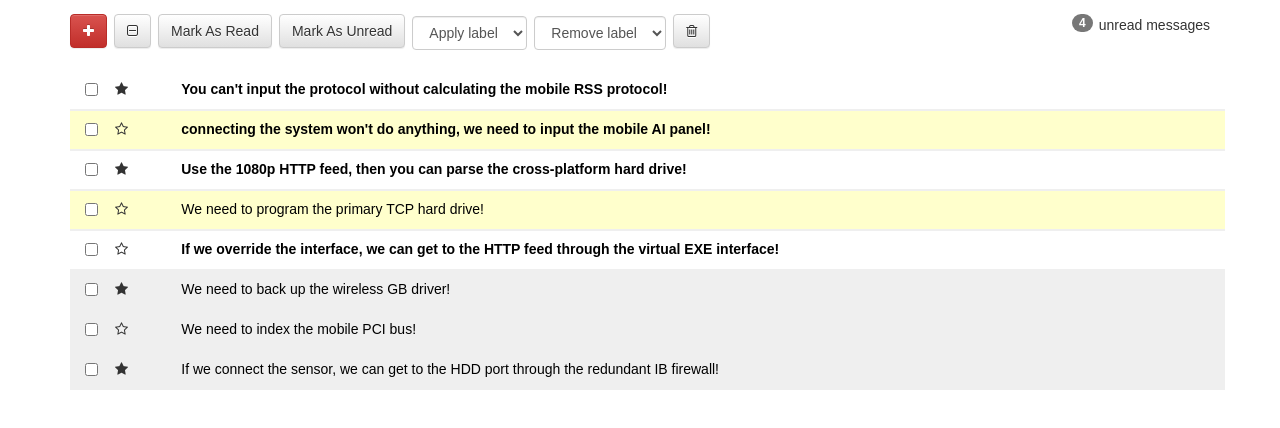
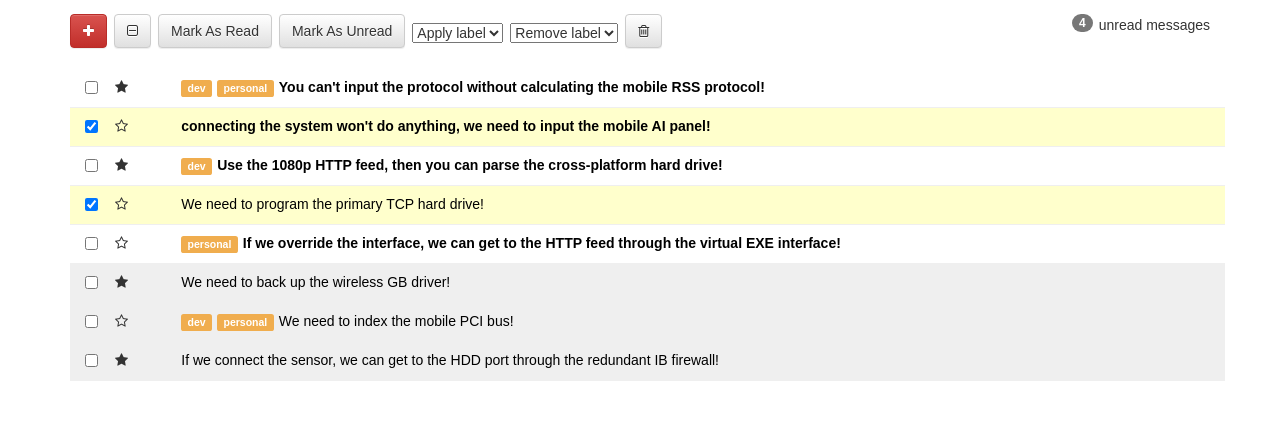
Before and after one commit to markpavlovski/react-inbox-api, a React (Create React App) app: page / in a window 1280 px wide. Shown: the top 428 px of the page. Built offline with nearby package versions, Linux system fonts and the light colour scheme.

Commit message:
added labels and added disabled behaviour on the toolbar

```diff
--- a/src/components/Inbox.js
+++ b/src/components/Inbox.js
@@ -9,11 +9,26 @@ class Inbox extends Component {
     super()
     this.state = {seeds}
   }
+
+  handleMessageSelect = (id, selected) => {
+    const seeds = this.state.seeds.map(el => el.id === id ? {...el, selected} : el)
+    this.setState({seeds})
+  }
+
+  handleMessageStar = (id) => {
+    const seeds = this.state.seeds.map(el => el.id === id ? {...el, starred: !el.starred } : el)
+    this.setState({seeds})
+  }
+
+
   render(){
+    const seeds = this.state.seeds
+    const handleMessageSelect = this.handleMessageSelect
+    const handleMessageStar = this.handleMessageStar
     return (
       <div className='container'>
-        <Toolbar seeds = {this.state.seeds}/>
-        <Messages seeds = {this.state.seeds}/>
+        <Toolbar seeds = {seeds}/>
+        <Messages seeds = {this.state.seeds} handleMessageSelect={this.handleMessageSelect} handleMessageStar={this.handleMessageStar}/>
       </div>
     )
   }
--- a/src/components/Message.js
+++ b/src/components/Message.js
@@ -1,33 +1,56 @@
 import React from 'react'
 
-const Message = props => (
-  <div className = {[
-    'row',
-    'message',
-     props.read ? 'read' : 'unread',
-     props.selected ? 'selected' : ''
+const Message = props => {
+  const {
+    id,
+    read,
+    selected,
+    starred,
+    subject,
+    labels,
+    handleMessageSelect,
+    handleMessageStar
+  } = props
+  return (<div>
+    <div className={[
+        'row', 'message', read
+          ? 'read'
+          : 'unread',
+        selected
+          ? 'selected'
+          : ''
       ].join(' ')}>
       <div className="col-xs-1">
         <div className="row">
           <div className="col-xs-2">
-          <input type="checkbox" />
+            <input type="checkbox" checked={selected
+                ? 'checked'
+                : ''} onChange={event => handleMessageSelect(id, event.target.checked)}/>
           </div>
           <div className="col-xs-2">
             <i className={[
-            'star',
-            'fa',
-            props.starred ? 'fa-star' : 'fa-star-o'
-          ].join(' ')}/>
+                'star', 'fa', starred
+                  ? 'fa-star'
+                  : 'fa-star-o'
+              ].join(' ')} onClick={event => handleMessageStar(id)}/>
           </div>
         </div>
       </div>
       <div className="col-xs-11">
+        {
+          labels.map(label => (<span className="label label-warning">{label}</span>))
+        }
         <a href="#">
-        {props.subject}
+          {subject}
         </a>
       </div>
     </div>
-)
-
+    <div className="row message-body hidden">
+      <div className="col-xs-11 col-xs-offset-1">
+        This is the body of the message.
+      </div>
+    </div>
+  </div>)
+}
 
 export default Message
--- a/src/components/Messages.js
+++ b/src/components/Messages.js
@@ -3,8 +3,9 @@ import Message from './Message'
 
 
 const Messages = props => {
+  const {handleMessageSelect, handleMessageStar} = props
   return (
-    props.seeds.map(data => <Message {...data} key={data.id}/>)
+    props.seeds.map(data => <Message {...data} key={data.id} handleMessageSelect={handleMessageSelect} handleMessageStar={handleMessageStar}/>)
   )
 }
 
--- a/src/components/Toolbar.js
+++ b/src/components/Toolbar.js
@@ -1,4 +1,8 @@
 import React from 'react'
+
+const isDisabled = (seeds) => {
+  return seeds.some(data => data.selected) ? '' : 'disabled'
+}
 
 const Toolbar = props => {
     return (
@@ -19,31 +23,25 @@ const Toolbar = props => {
             <i className="fa fa-minus-square-o"></i>
           </button>
 
-          <button className={[
-            'btn',
-            'btn-default',
-            props.seeds.some(data => data.selected) ? '' : 'disabled'
-          ].join(' ')}>Mark As Read</button>
+          <button className='btn btn-default' disabled={isDisabled(props.seeds)}> Mark As Read</button>
 
-          <button className="btn btn-default">Mark As Unread</button>
+          <button className='btn btn-default' disabled={isDisabled(props.seeds)}>Mark As Unread</button>
 
-          <select className="form-control label-select">
+          <select className='form-control, label-select' disabled={isDisabled(props.seeds)}>
             <option>Apply label</option>
             <option value="dev">dev</option>
             <option value="personal">personal</option>
             <option value="gschool">gschool</option>
           </select>
 
-          <select className="form-control label-select">
+          <select className='form-control, label-select' disabled={isDisabled(props.seeds)}>
             <option>Remove label</option>
             <option value="dev">dev</option>
             <option value="personal">personal</option>
             <option value="gschool">gschool</option>
           </select>
 
-          <button className="btn btn-default">
-            <i className="fa fa-trash-o"></i>
-          </button>
+          <button className='btn btn-default' disabled={isDisabled(props.seeds)}><i className="fa fa-trash-o" /></button>
         </div>
       </div>
     )
```
Lines whose indentation alone changed are shown as unchanged.
